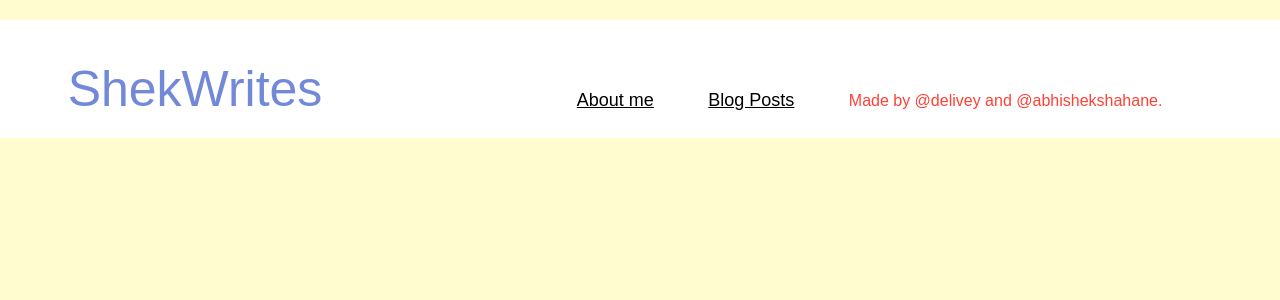
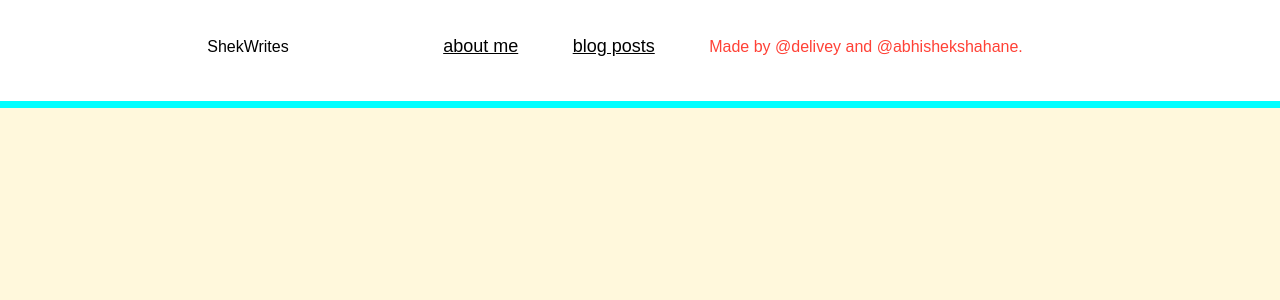
Before and after one commit to abhishekshahane/the-old-shekwrites, a Flask app: page / in a window 1280 px wide. Shown: the top 300 px of the page. Run offline with Flask 2, Linux system fonts and the light colour scheme.

Commit message:
Update style.css

```diff
--- a/static/style.css
+++ b/static/style.css
@@ -3,16 +3,22 @@ body
     margin: 0;
     padding: 0;
     font-family: 'Arial', serif;
-    background-color: #FFFDD0;
-    margin-top: 20px;
+    background-color: #FFF8DC;
+    margin-top: -20px;
+    margin-bottom: -20px;
 }
 .nav
 {
     background-color: white;
     list-style: none;
     text-align: center;
-    padding: 20px 0 20px 0;
+    padding: 20px 0 0px 0;
     padding-top: 30px;
+    border-bottom: 7px solid aqua;
+}
+margin-top
+{
+    color: white;
 }
 li
 {
@@ -23,21 +29,25 @@ li
 }
 #a
 {
-    padding-right: 250px;
-    font-size: 50px;
-    color: #7289DA;
+    padding-right: 150px;
+    border-radius: 8px;
+}
 
-}
 #b
 {
     color : #FF4136;
+    padding-bottom: 45px;
 }
 #bigger
 {
     font-size: 18px;
     color: black;
+    padding-bottom: 45px;
+    text-transform: lowercase;
 }
 #bigger:hover
 {
-    color: aqua;
+    border-top: 5px solid black;
+    transform-origin: right;
+    transition: all ease-in-out 200ms;
 }
```
